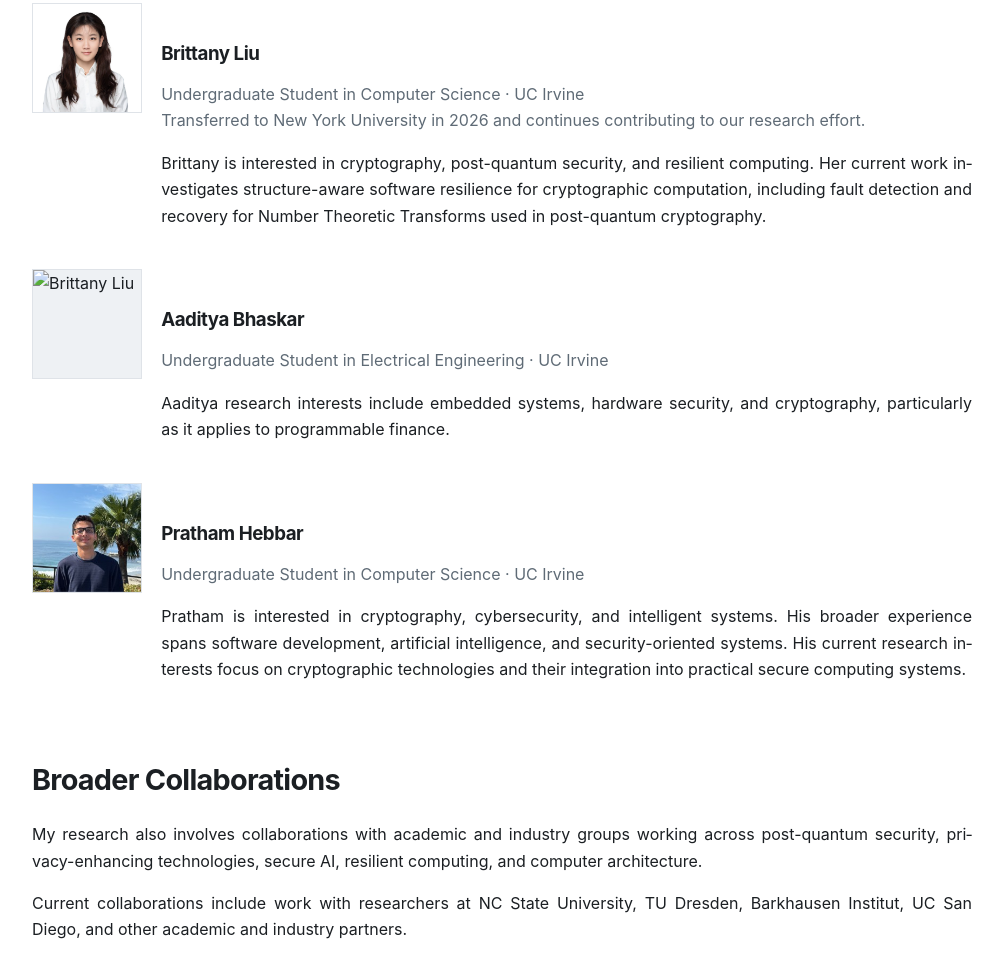
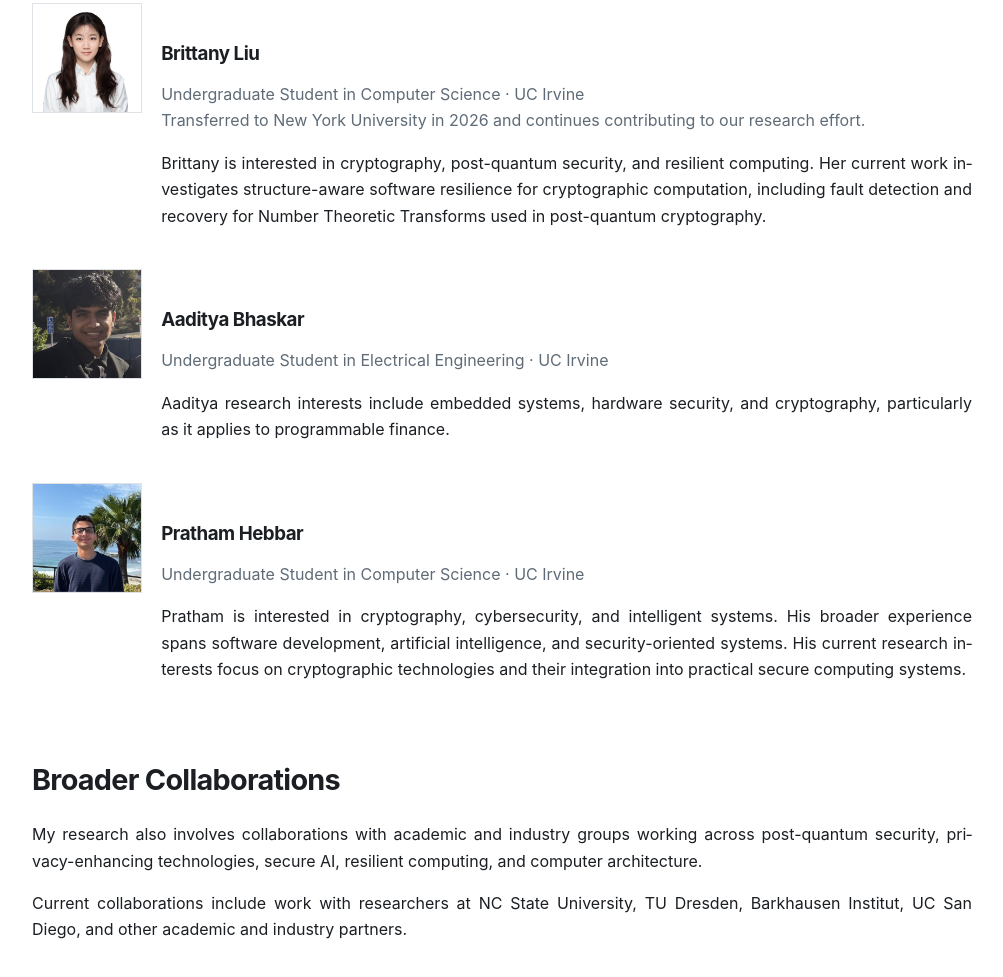
Before and after one commit to rocammarota/rocammarota.github.io, a plain HTML site: page people.html in a window 1280 px wide. Shown: the part 2052-3029 px from the top of the page, without its empty margins (138-1141 px from the left). Drawn offline with Linux system fonts and the light colour scheme.

Commit message:
Aaditya's profile

```diff
--- a/people.html
+++ b/people.html
@@ -303,8 +303,8 @@
 
         <img
           class="avatar portrait"
-          src="assets/images/aaditya.png"
-          alt="Brittany Liu"
+          src="assets/images/aaditya.jpg"
+          alt="Aaditya Bhaskar"
         >
 
         <div>
```
